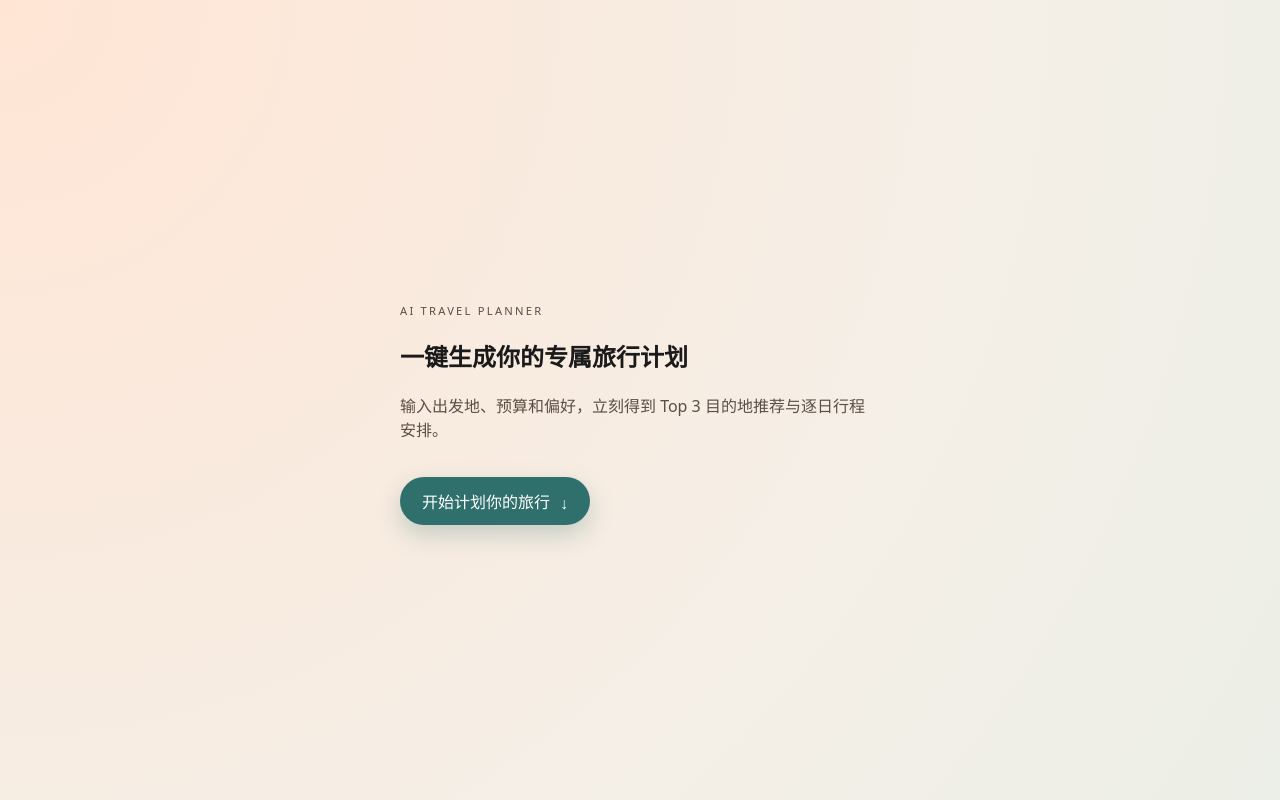
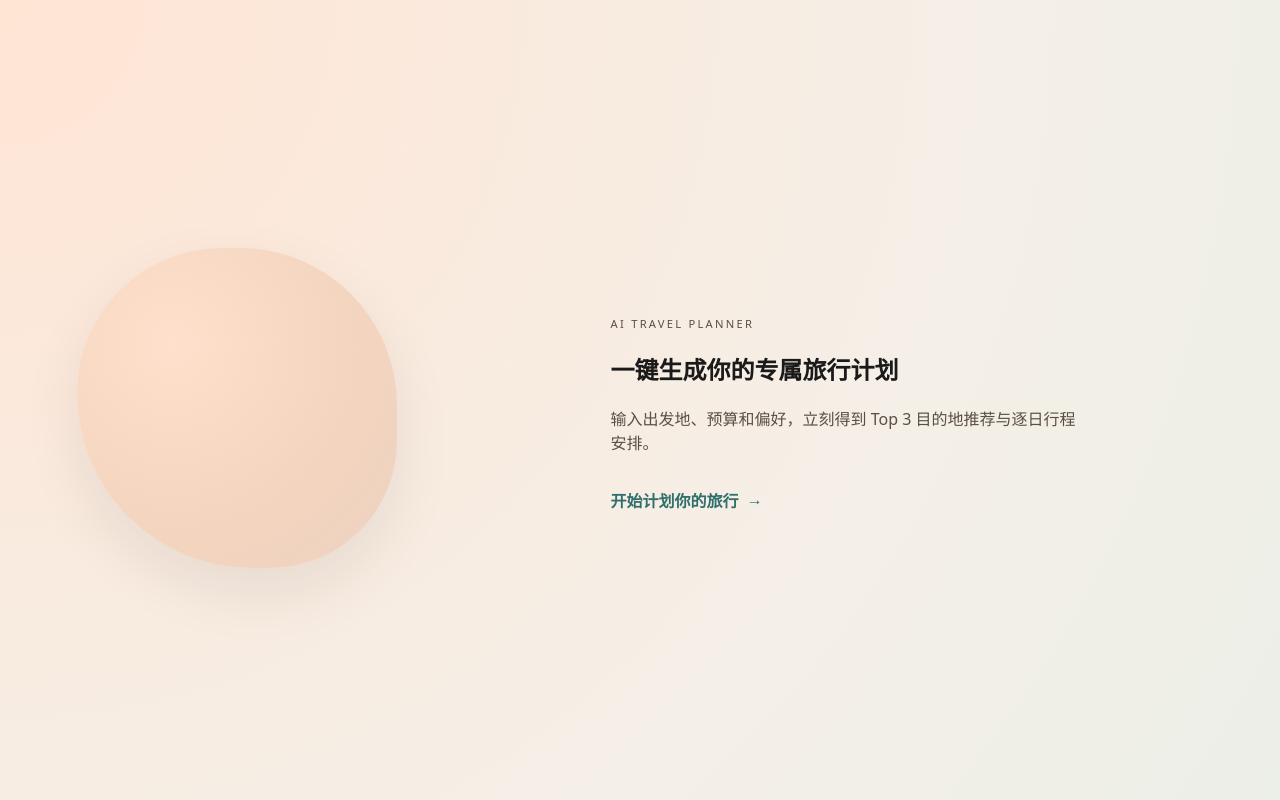
Before and after one commit to Horisky/e-travel, a Next.js app in the folder frontend/: page / in a window 1280 px wide. Shown: the top 800 px of the page. Built offline with nearby package versions, Linux system fonts and the light colour scheme; no server answers.

Commit message:
refresh landing layout and README

```diff
--- a/frontend/app/globals.css
+++ b/frontend/app/globals.css
@@ -32,46 +32,60 @@ body {
 .landing-hero {
   min-height: 100vh;
   display: grid;
-  place-items: center;
+  grid-template-columns: minmax(240px, 1fr) minmax(320px, 1.2fr);
+  align-items: center;
+  gap: 40px;
   padding: 64px 6vw 48px;
 }
 
 .landing-copy {
-  max-width: 720px;
+  max-width: 560px;
 }
 
-.scroll-button {
-  margin-top: 20px;
+.landing-art {
+  width: min(320px, 60vw);
+  aspect-ratio: 1 / 1;
+  border-radius: 48% 52% 42% 58%;
+  background: radial-gradient(circle at 30% 30%, #ffe0cc 0%, #f4d5bf 55%, #ecd1c0 100%);
+  box-shadow: 0 24px 60px rgba(26, 26, 26, 0.08);
+}
+
+.scroll-cta {
+  margin-top: 18px;
   border: none;
-  border-radius: 999px;
-  padding: 12px 22px;
-  background: var(--accent-2);
-  color: #fff;
+  background: transparent;
+  color: var(--accent-2);
   font-size: 1rem;
+  font-weight: 600;
   cursor: pointer;
   display: inline-flex;
   align-items: center;
-  gap: 10px;
-  transition: transform 0.2s ease, box-shadow 0.2s ease;
-  box-shadow: 0 10px 24px rgba(47, 111, 108, 0.25);
+  gap: 8px;
+  padding: 0;
 }
 
-.scroll-button:hover {
-  transform: translateY(-1px);
-}
-
-.scroll-button .arrow {
+.scroll-cta .arrow {
   display: inline-block;
-  animation: bounce 1.6s infinite;
+  transition: transform 0.2s ease;
 }
 
 .landing-login {
   padding: 24px 0 80px;
 }
 
-@keyframes bounce {
-  0%, 100% { transform: translateY(0); }
-  50% { transform: translateY(4px); }
+.scroll-cta:hover .arrow {
+  transform: translateX(4px);
+}
+
+@media (max-width: 980px) {
+  .landing-hero {
+    grid-template-columns: 1fr;
+  }
+
+  .landing-art {
+    width: min(240px, 60vw);
+    margin: 0 auto;
+  }
 }
 
 .muted {
--- a/frontend/app/page.jsx
+++ b/frontend/app/page.jsx
@@ -15,15 +15,15 @@ export default function Home() {
   return (
     <div className="landing">
       <section className="landing-hero">
+        <div className="landing-art" aria-hidden="true" />
         <div className="landing-copy">
           <p className="eyebrow">AI Travel Planner</p>
           <h1>一键生成你的专属旅行计划</h1>
           <p className="subtext">
             输入出发地、预算和偏好，立刻得到 Top 3 目的地推荐与逐日行程安排。
           </p>
-          <button className="scroll-button" type="button" onClick={scrollToLogin}>
-            开始计划你的旅行
-            <span className="arrow">↓</span>
+          <button className="scroll-cta" type="button" onClick={scrollToLogin}>
+            开始计划你的旅行 <span className="arrow">→</span>
           </button>
         </div>
       </section>
```
Also changed, not shown: 1 other file (tests, documents, lock files or other folders).
